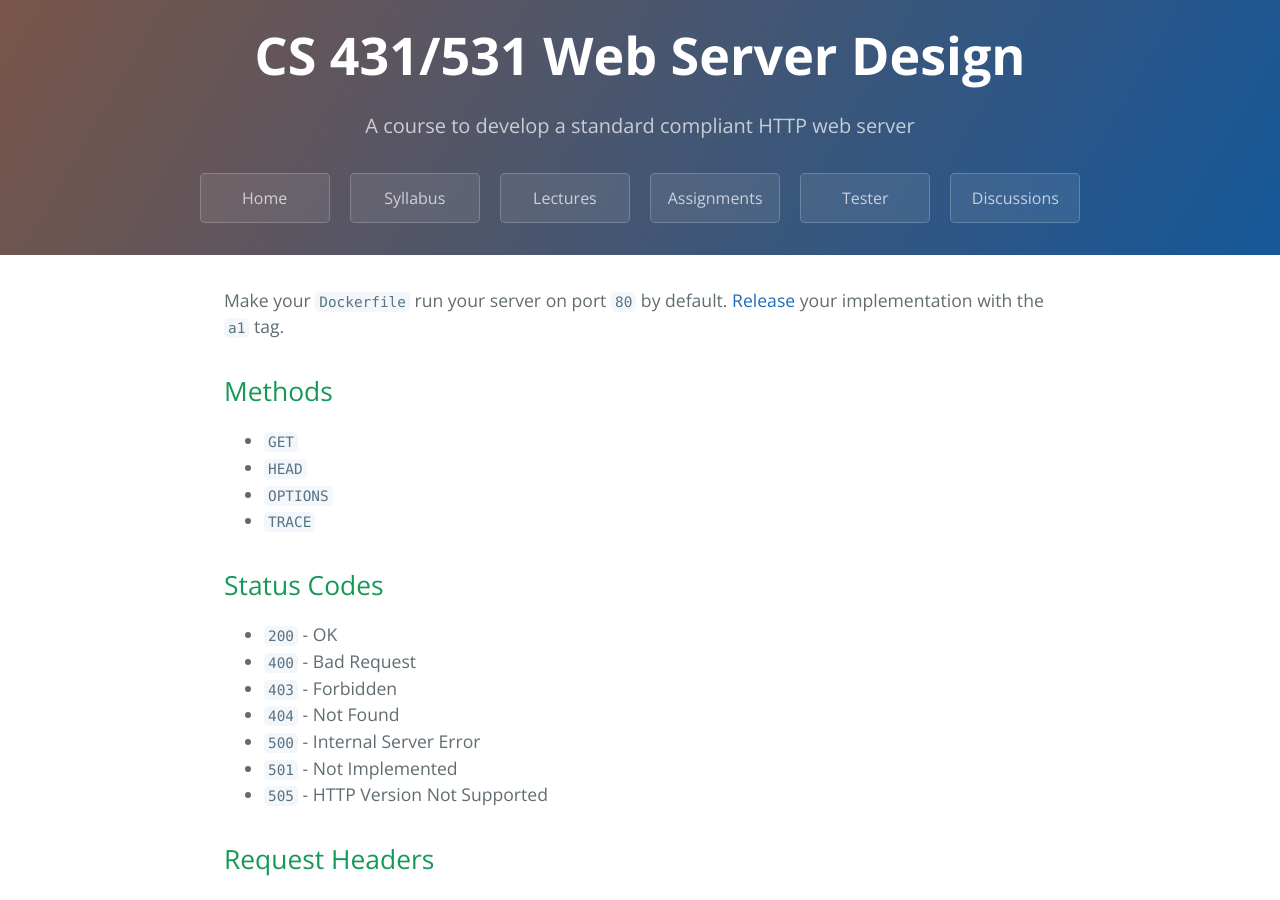
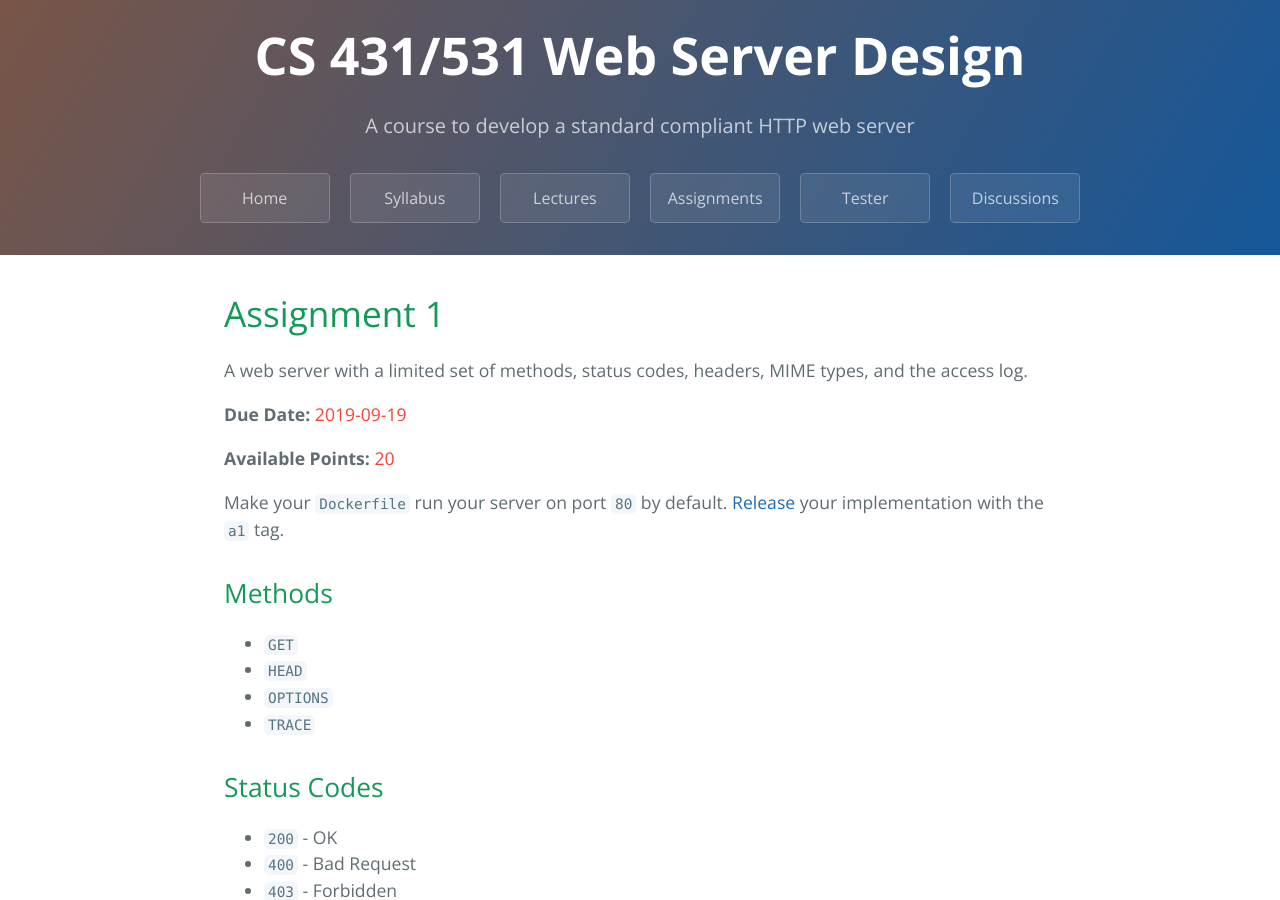
Before and after one commit to cs531-f19/cs531-f19.github.io, a Jekyll site: the page built from assignments/assignment-1.md, in a window 1280 px wide and 900 px high. Built offline with Jekyll 4.4.1, drawn with Linux system fonts in a browser that asks for light colours; the repository's description, which GitHub fills in, is left out.

Commit message:
Experiment item matching with slug attempt 7

```diff
--- a/assignments/assignment-1.md
+++ b/assignments/assignment-1.md
@@ -2,11 +2,10 @@
 title: Assignment 1
 ---
 
-<!-- {{ page.name | split: "." | first }} -->
+{%- assign pageid =  page.name | split: "." | first %}
 {%- for assignment in site.data.assignments %}
 {%- assign itemid = assignment.title | slugify %}
-<!-- {{ itemid }} -->
-{%- if itemid == page.slug %}
+{%- if itemid == pageid %}
 {% include assignment_meta.md item=assignment %}
 {%- break %}
 {%- endif %}
```
